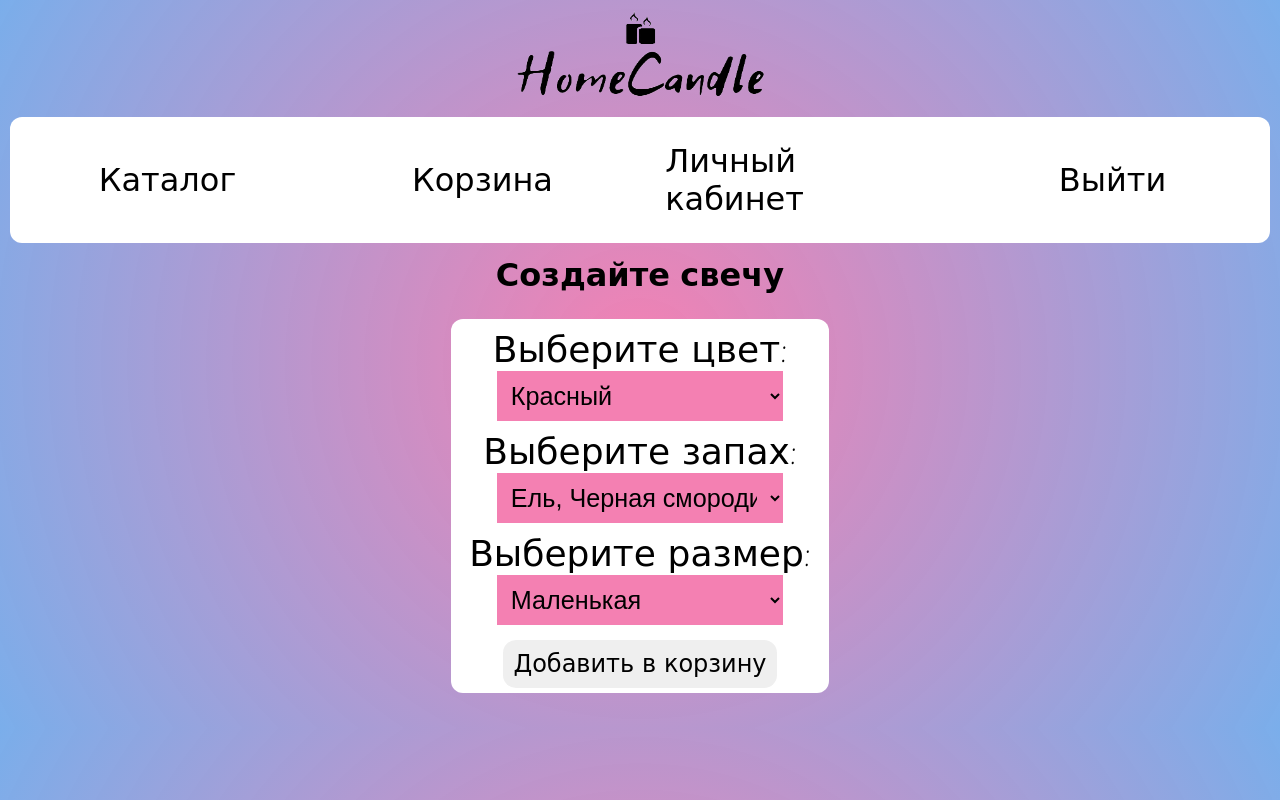
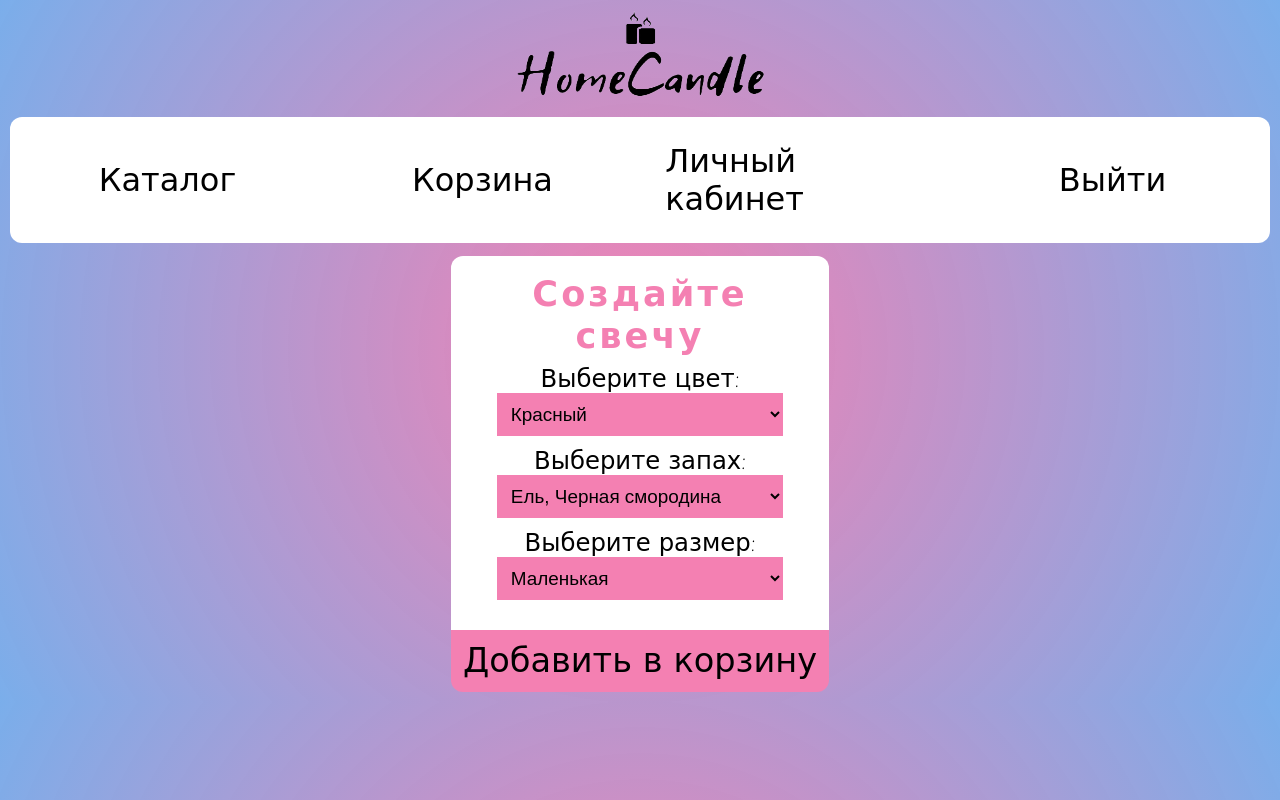
Before and after one commit to kekelectonic/candle, a PHP site: page /view/construct.php in a window 1280 px wide. Run offline with PHP 8.4, Linux system fonts and the light colour scheme; a user stored in the database is signed in; data comes from the database, SQL or seed files in the repository.

Commit message:
Редизайн (штучка)

```diff
--- a/css/construct.css
+++ b/css/construct.css
@@ -64,20 +64,25 @@ a:hover {
 /* HEADER END */
 
 h1{
-    width: 60%;
-    margin: 1% auto;
+    width: 100%;
+    margin: 2% auto;
     text-align: center;
+    font-size: 1.3em;
+    letter-spacing: 3px;
+    word-spacing: 15px;
+    color: rgba(244,128,178,1);
 }
 
 .container {
 
     width: 30%;
     max-width: 1280px;
-    margin: 2% auto;
+    margin: 0 auto;
+    padding-bottom: 20px;
 
+    border-radius: 12px 12px 0 0;
+    background-color: white;
 
-    border-radius: 12px;
-    background-color: white;
 
 }
 
@@ -87,10 +92,16 @@ h1{
 .content{
 
     width: 100%;
+
     padding: 5px;
 
-    font-size: 1.5em;
+    font-size: 1.3em;
     text-align: center;
+
+}
+.content p {
+    font-size: .9em;
+
 }
 
 .content .nav{
@@ -104,7 +115,6 @@ h1{
     background:  rgb(244,128,178);
 }
 /* COLORS */
-
 
 .red{
     background: red;
@@ -145,18 +155,30 @@ h1{
     flex-direction: column;
     align-items: center;
 }
+.to_card{
+    width: 30%;
+    max-width: 1280px;
+    margin: 0 auto;
 
+    font-size: .7em;
+    text-align: center;
+
+}
 .sbmt{
-    padding: 10px;
-    margin-top: 10px;
 
-    font-size: 1em;
+    width: 100%;
+
+    padding: 3%;
+
+    border-radius: 0 0 12px 12px;
+    border: none;
+
+    color: black;
+    text-decoration: none;
+    font-size: 3em;
     font-family: 'Comic Neue', cursive;
 
-    cursor: pointer;
-
-    border: none;
-    border-radius: 13px;
+    background-color: rgb(244,128,178);
 }
 .sbmt:hover{
 
--- a/view/construct.php
+++ b/view/construct.php
@@ -24,11 +24,12 @@ require_once "../back/parameters_construct.php";
     <a href="account.php"> Личный кабинет </a>
     <a href="../back/logout.php"> Выйти </a>
 </header>
-    <h1>Создайте свечу </h1>
+
 
 <div class="container">
     <form class="content qAndS" method ="GET" action="../back/add_to_cart_from_construct.php">
             <div class="content">
+            <h1>Создайте свечу </h1>
             <p> Выберите цвет:</p>
                     <select class="nav" name="select_color">
             <?php while ($rowDataColor = mysqli_fetch_assoc($resultColor)) { ?>
@@ -60,8 +61,11 @@ require_once "../back/parameters_construct.php";
             <?php } ?>
                         </select>
                     </div>
+            </div>
+            <div class="to_card">
                 <button type="submit" class="sbmt"> Добавить в корзину </button>
+            </div>
     </form>
-</div>
+
 </body>
 </html>
```
Also changed, not shown: css/account.css (+15 -5 lines), css/cart.css (+30 -8 lines), css/catalogue.css (+12 -23 lines), css/order_info.css (+20 -9 lines), view/cart.php (+5 -7 lines). Lines whose indentation alone changed are shown as unchanged.
